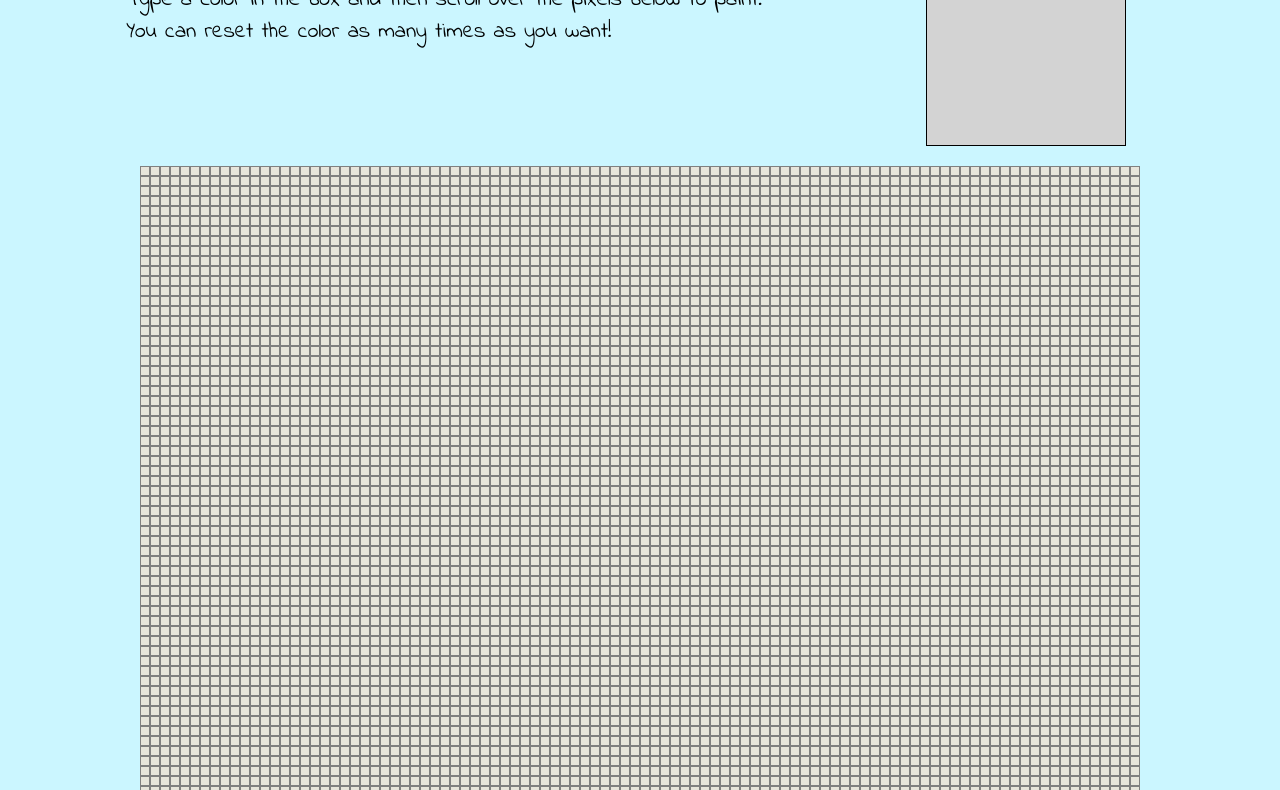
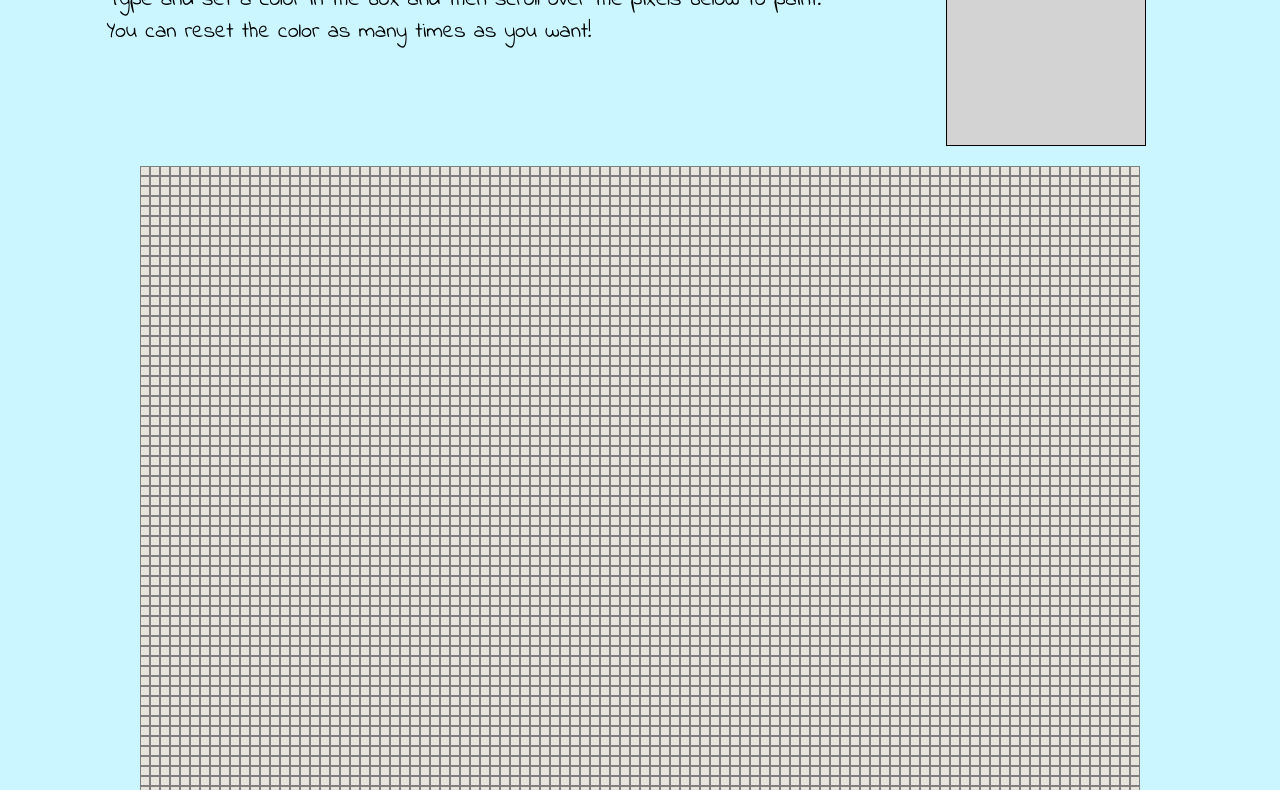
Before and after one commit to rodricksnyc/JS-PIXEL-ART, a plain HTML site: page index.html in a window 1280 px wide. Shown: the part 133-923 px from the top of the page. Drawn offline with Linux system fonts and the light colour scheme.

Commit message:
changing index

```diff
--- a/index.html
+++ b/index.html
@@ -10,7 +10,7 @@
   <section class="main">
   <div class="text">
   <h1>Pixel Fun</h1>
-  <h2>Type a color in the box and then scroll over the pixels below to paint!
+  <h2>Type and set a color in the box and then scroll over the pixels below to paint!
   <br>You can reset the color as many times as you want!</h2>
 </div>
 <!-- </section>
```
